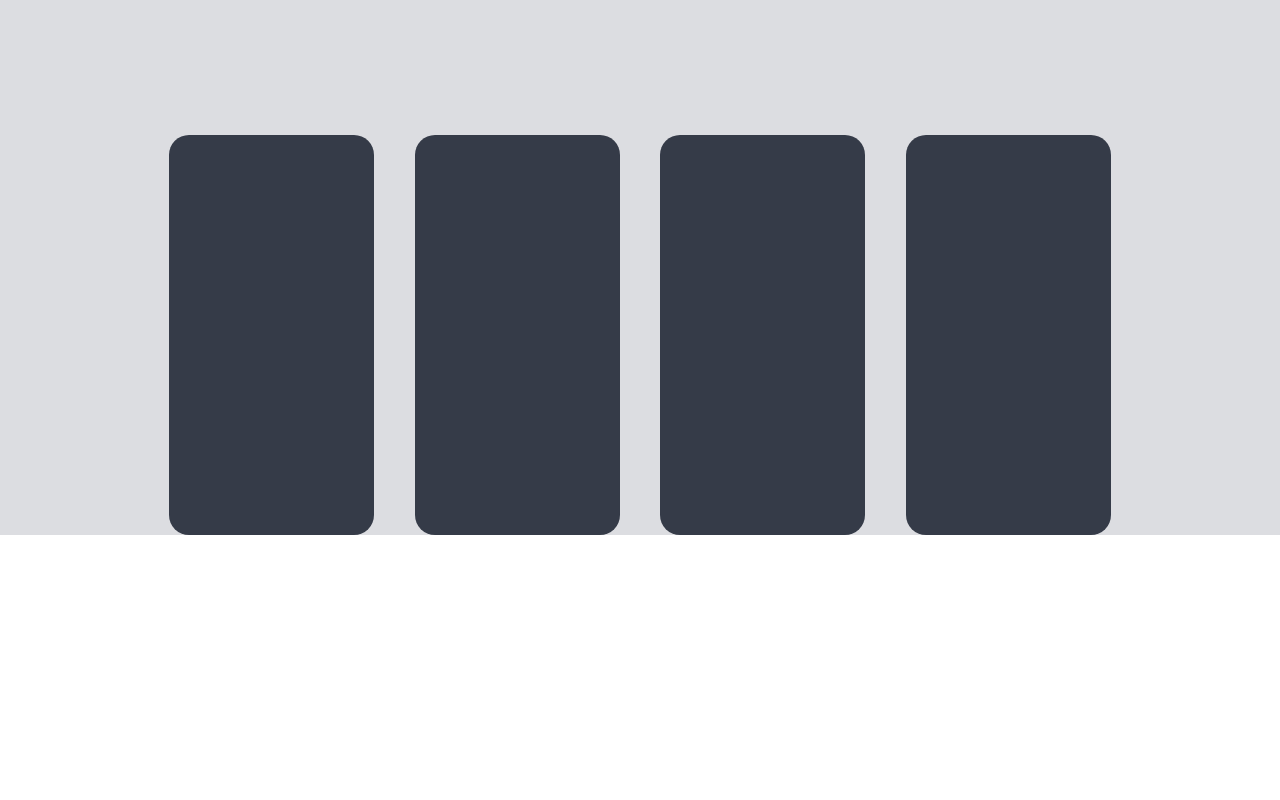
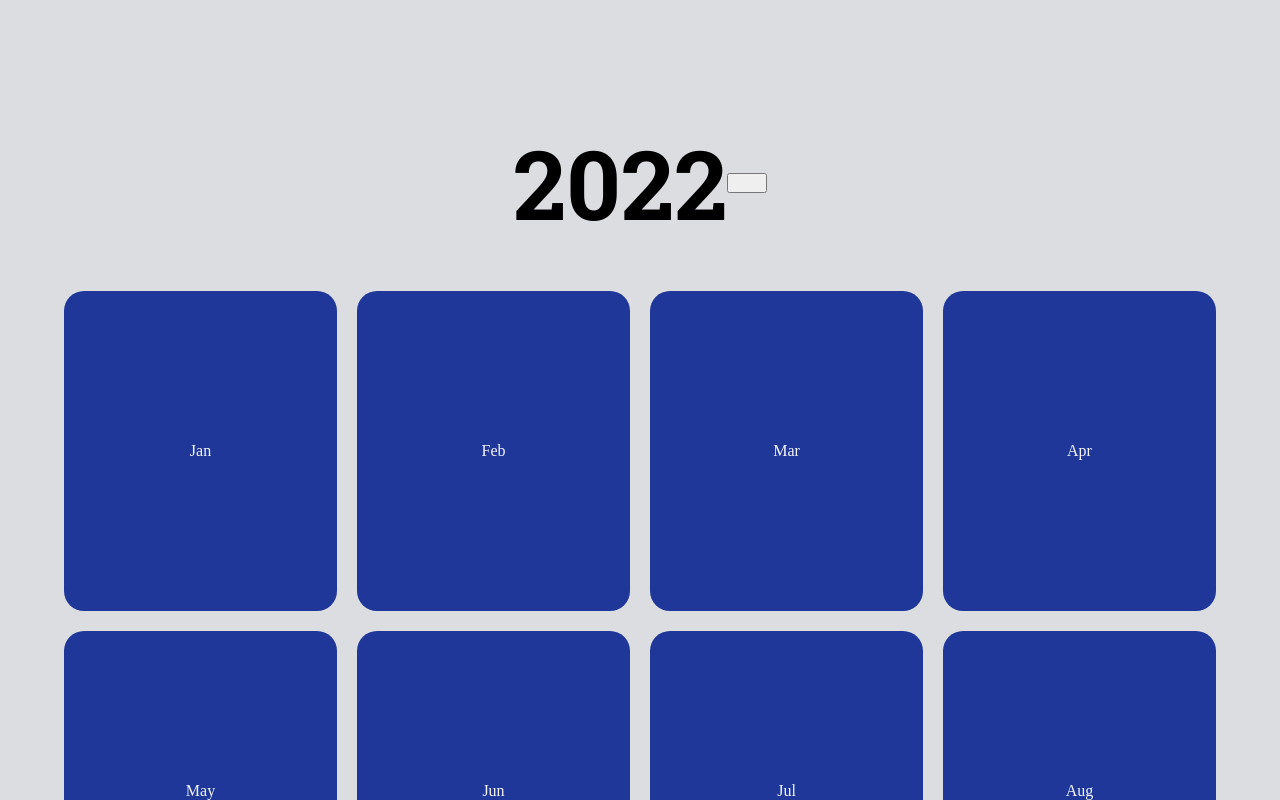
Before and after one commit to richcire/workout-record, a React (Create React App) app: page / in a window 1280 px wide. Shown: the part 1700-2500 px from the top of the page. Before the commit the page ends 2235 px from the top, so only its background shows below. Built offline with nearby package versions, Linux system fonts and the light colour scheme; no server answers; the database is empty.

Commit message:
make total data view section

```diff
--- a/src/MainPage.tsx
+++ b/src/MainPage.tsx
@@ -10,10 +10,10 @@ import { useRecoilState } from "recoil";
 import styled from "styled-components";
 import { data2022State, IData2022, recentExericiseDataState } from "./atoms";
 import ChartSection from "./components/ChartSection";
-import RecentRecords from "./components/RecentRecords";
 
 import SideBar from "./components/SideBar";
 import StatusBar from "./components/StatusBar";
+import TotalDataViewSection from "./components/TotalDataViewSection";
 import { MONTHS_LIST, REVERSED_MONTHS_LIST } from "./constants";
 import { db } from "./firebase-config";
 
@@ -108,20 +108,6 @@ function MainPage() {
     }
   };
 
-  const calculateNumberOfDaysExercised = (
-    weightData: IData2022 | undefined
-  ): number => {
-    if (typeof weightData === "undefined") {
-      return 0;
-    } else {
-      let numberOfDays = 0;
-      for (const month in weightData) {
-        numberOfDays += Object.keys(weightData[month]).length;
-      }
-      return numberOfDays;
-    }
-  };
-
   const [recentBenchPress, recentSquat, recentDeadlift] = useMemo(
     () => calculateThreeWeightSum(data2022),
     [data2022]
@@ -141,8 +127,8 @@ function MainPage() {
         recentSquat={recentSquat}
       />
       <ChartSection />
+      <TotalDataViewSection />
       <SideBar />
-      <RecentRecords />
     </Window>
   );
 }
--- a/src/components/RecentRecords.tsx
+++ /dev/null
@@ -1,28 +0,0 @@
-import styled from "styled-components";
-
-const CardsContainer = styled.div`
-  background-color: transparent;
-  width: 80%;
-  height: 400px;
-  display: flex;
-  justify-content: space-evenly;
-`;
-
-const Card = styled.div`
-  width: 20%;
-  height: 100%;
-  background-color: #353b48;
-  border-radius: 20px;
-`;
-function RecentRecords() {
-  return (
-    <CardsContainer>
-      <Card />
-      <Card />
-      <Card />
-      <Card />
-    </CardsContainer>
-  );
-}
-
-export default RecentRecords;
--- /dev/null
+++ b/src/components/TotalDataViewSection.tsx
@@ -0,0 +1,62 @@
+import styled from "styled-components";
+import { MONTHS_LIST } from "../constants";
+
+const SectionContainer = styled.div`
+  width: 100%;
+  display: flex;
+  flex-direction: column;
+  align-items: center;
+`;
+
+const YearHeaderContainer = styled.div`
+  display: flex;
+  align-items: center;
+  margin-bottom: 60px;
+`;
+
+const Year = styled.div`
+  font-size: 6rem;
+  font-family: "Roboto Slab", serif;
+  font-weight: bold;
+`;
+
+const ShowDetailBtn = styled.button`
+  height: 20px;
+  width: 40px;
+`;
+
+const MonthCardContainer = styled.div`
+  width: 90%;
+  height: 1000px;
+  display: grid;
+  grid-template-columns: 1fr 1fr 1fr 1fr;
+  row-gap: 20px;
+  column-gap: 20px;
+`;
+
+const MonthCard = styled.div`
+  background-color: #1e3799;
+  border-radius: 20px;
+  display: flex;
+  justify-content: center;
+  align-items: center;
+  color: #f5f6fa;
+`;
+
+function TotalDataViewSection() {
+  return (
+    <SectionContainer>
+      <YearHeaderContainer>
+        <Year>2022</Year>
+        <ShowDetailBtn />
+      </YearHeaderContainer>
+      <MonthCardContainer>
+        {MONTHS_LIST.map((month) => (
+          <MonthCard key={month}>{month}</MonthCard>
+        ))}
+      </MonthCardContainer>
+    </SectionContainer>
+  );
+}
+
+export default TotalDataViewSection;
```
